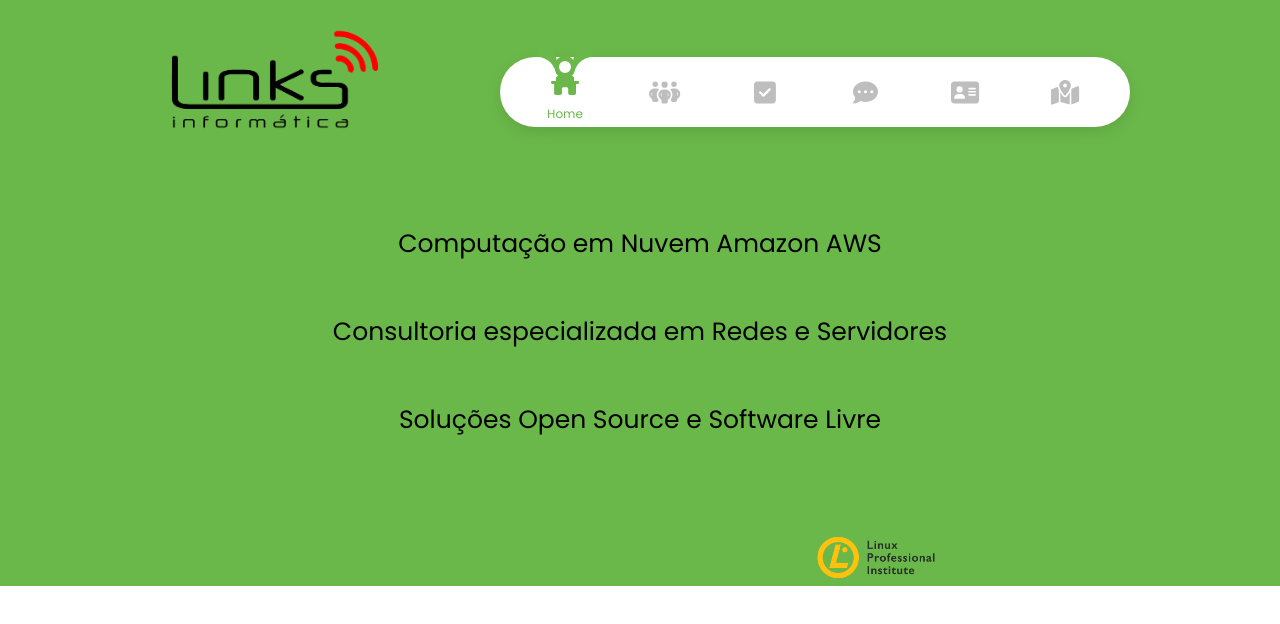
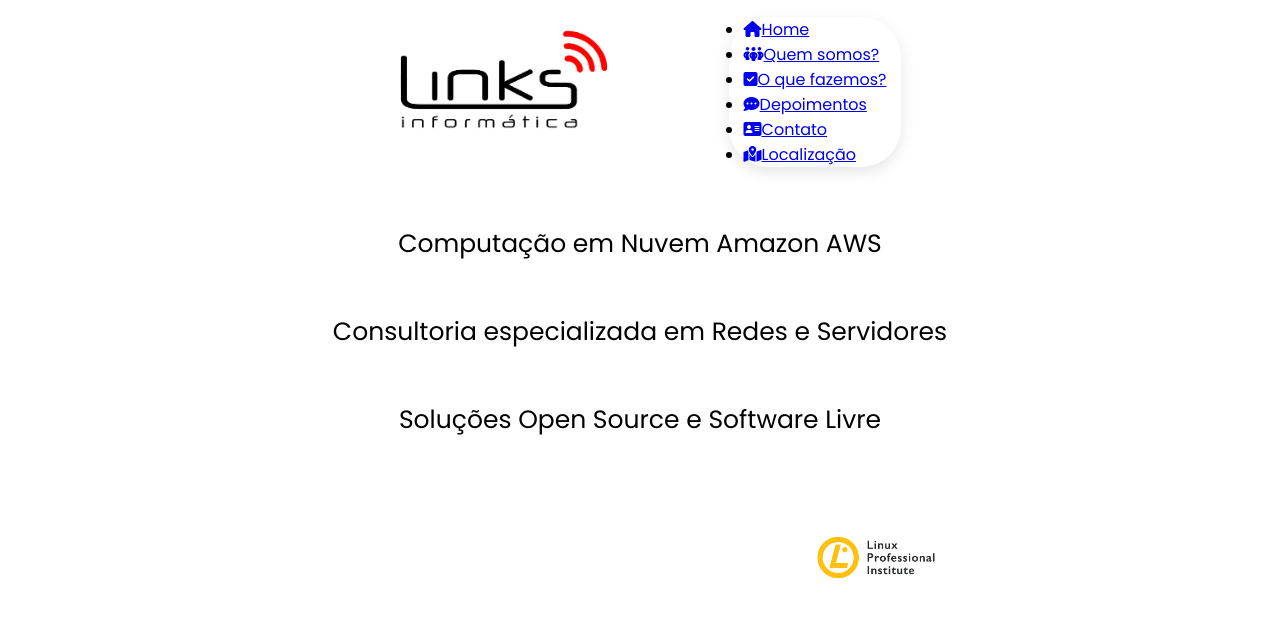
Before and after one commit to deivideguilherme/landing-page-links, a React (Vite) app: page / in a window 1280 px wide. Shown: the top 624 px of the page. Built offline with nearby package versions, Linux system fonts and the light colour scheme.

Commit message:
Recriado menu, utilizando map

```diff
--- a/index.html
+++ b/index.html
@@ -4,12 +4,24 @@
     <meta charset="UTF-8" />
     <link rel="icon" type="image/svg+xml" href="/vite.svg" />
     <meta name="viewport" content="width=device-width, initial-scale=1.0" />
+
+    <!-- Importação da fonte utilizada no projeto -->
     <link rel="preconnect" href="https://fonts.googleapis.com" />
     <link rel="preconnect" href="https://fonts.gstatic.com" crossorigin />
     <link
       href="https://fonts.googleapis.com/css2?family=Poppins:ital,wght@0,100;0,200;0,300;0,400;0,500;0,600;0,700;0,800;0,900;1,100;1,200;1,300;1,400;1,500;1,600;1,700;1,800;1,900&display=swap"
       rel="stylesheet"
     />
+
+    <!-- Importação dos icones do menu -->
+    <link
+      rel="stylesheet"
+      href="https://cdnjs.cloudflare.com/ajax/libs/font-awesome/6.6.0/css/all.min.css"
+      integrity="sha512-Kc323vGBEqzTmouAECnVceyQqyqdsSiqLQISBL29aUW4U/M7pSPA/gEUZQqv1cwx4OnYxTxve5UMg5GT6L4JJg=="
+      crossorigin="anonymous"
+      referrerpolicy="no-referrer"
+    />
+
     <title>Links Informática</title>
   </head>
   <body>
--- /dev/null
+++ b/src/components/MenuData-Navbar.js
@@ -0,0 +1,43 @@
+export const MenuData = [
+  {
+    title: "Home",
+    url: "#",
+    className: "nav-links",
+    icon: "fa-solid fa-house",
+  },
+
+  {
+    title: "Quem somos?",
+    url: "#",
+    className: "nav-links",
+    icon: "fa-solid fa-people-group",
+  },
+
+  {
+    title: "O que fazemos?",
+    url: "#",
+    className: "nav-links",
+    icon: "fa-solid fa-square-check",
+  },
+
+  {
+    title: "Depoimentos",
+    url: "#",
+    cName: "nav-links",
+    icon: "fa-solid fa-comment-dots",
+  },
+
+  {
+    title: "Contato",
+    url: "#",
+    className: "nav-links",
+    icon: "fa-solid fa-address-card",
+  },
+
+  {
+    title: "Localização",
+    url: "#",
+    className: "nav-links",
+    icon: "fa-solid fa-map-location-dot",
+  },
+];
--- a/src/main.jsx
+++ b/src/main.jsx
@@ -1,7 +1,7 @@
 import { StrictMode } from "react";
 import { createRoot } from "react-dom/client";
-import Index from "./pages/Index";
 import { GlobalStyles } from "./styles/GlobalStyles";
+import Index from "./pages/index";
 
 createRoot(document.getElementById("root")).render(
   <StrictMode>
--- a/src/pages/Index.jsx
+++ /dev/null
@@ -1,129 +0,0 @@
-import { useRef } from "react";
-
-//Importação componentes
-import {
-  ContainerMenu,
-  ContainerLogo,
-  ContainerHeader,
-  Home,
-  LinuxPro,
-} from "./styles";
-
-//Importação icones menu
-import { FontAwesomeIcon } from "@fortawesome/react-fontawesome";
-import { faHouse } from "@fortawesome/free-solid-svg-icons/faHouse";
-import { faPeopleGroup } from "@fortawesome/free-solid-svg-icons";
-import { faSquareCheck } from "@fortawesome/free-solid-svg-icons";
-import { faCommentDots } from "@fortawesome/free-solid-svg-icons";
-import { faAddressCard } from "@fortawesome/free-solid-svg-icons/faAddressCard";
-import { faMapLocationDot } from "@fortawesome/free-solid-svg-icons/faMapLocationDot";
-
-//Importação imagens
-import logoLinks from "../assets/logo-links.png";
-import logoLinuxPro from "../assets/logo-linux-professional-institute.png";
-// import cloudComputing from "../assets/computacao-em-nuvem.jpg";
-
-function Index() {
-  const menu = useRef();
-
-  function navBar() {
-    menu.forEach(menu, (index) => {
-      menu.addEventListener("click");
-    });
-  }
-
-  return (
-    <div
-      style={{
-        backgroundColor: "#6BB84A",
-        // backgroundImage: `url(${cloudComputing})`,
-        // backgroundRepeat: "no-repeat",
-        // backgroundSize: "cover",
-      }}
-    >
-      <ContainerHeader>
-        <ContainerLogo>
-          <img src={logoLinks} alt="logo-links-informática" />
-        </ContainerLogo>
-
-        <ContainerMenu>
-          <ul className="content">
-            <li className="list">
-              <a href="#" className="icone active" ref={menu} onClick={navBar}>
-                <FontAwesomeIcon icon={faHouse} className="awesome" />
-                <span className="text">Home</span>
-              </a>
-            </li>
-
-            <li className="list">
-              <a href="#" className="icone">
-                <FontAwesomeIcon icon={faPeopleGroup} className="awesome" />
-                <span className="text">Quem Somos?</span>
-              </a>
-            </li>
-
-            <li className="list">
-              <a href="#" className="icone">
-                <FontAwesomeIcon icon={faSquareCheck} className="awesome" />
-                <span className="text">O que fazemos?</span>
-              </a>
-            </li>
-
-            <li className="list">
-              <a href="#" className="icone">
-                <FontAwesomeIcon icon={faCommentDots} className="awesome" />
-                <span className="text">Depoimentos</span>
-              </a>
-            </li>
-
-            <li className="list">
-              <a href="#" className="icone">
-                <FontAwesomeIcon icon={faAddressCard} className="awesome" />
-                <span className="text">Contato</span>
-              </a>
-            </li>
-
-            <li className="list">
-              <a href="#" className="icone">
-                <FontAwesomeIcon icon={faMapLocationDot} className="awesome" />
-                <span className="text">Onde estamos?</span>
-              </a>
-            </li>
-            <span className="indicador"></span>
-          </ul>
-        </ContainerMenu>
-      </ContainerHeader>
-      <Home>
-        <p>Computação em Nuvem Amazon AWS</p>
-        <p>Consultoria especializada em Redes e Servidores</p>
-        <p>Soluções Open Source e Software Livre</p>
-
-        <LinuxPro>
-          <img src={logoLinuxPro} alt="logo-linux-professional-institute" />
-        </LinuxPro>
-      </Home>
-    </div>
-  );
-
-  //     {/* Nossas Soluções */}
-  //     <Services>
-  //       <Title />
-  //     </Services>
-
-  //     {/* Quem somos? */}
-  //     <Company>
-  //       <Title />
-  //     </Company>
-
-  //     {/* Fale Conosco */}
-  //     <Contact>
-  //       <Form></Form>
-  //     </Contact>
-
-  //     <Rodape>
-  //       <p>Powered By Deivide Guilherme</p>
-  //     </Rodape>
-  //   </div>
-}
-
-export default Index;
--- /dev/null
+++ b/src/pages/index.jsx
@@ -0,0 +1,73 @@
+//Importação componentes
+import { MenuData } from "../components/MenuData-Navbar";
+
+import {
+  ContainerMenu,
+  ContainerLogo,
+  ContainerHeader,
+  Home,
+  LinuxPro,
+} from "./styles";
+
+//Importação imagens
+import logoLinks from "../assets/logo-links.png";
+import logoLinuxPro from "../assets/logo-linux-professional-institute.png";
+// import cloudComputing from "../assets/computacao-em-nuvem.jpg";
+
+function Index() {
+  return (
+    <div>
+      <ContainerHeader>
+        <ContainerLogo>
+          <img src={logoLinks} alt="logo-links-informática" />
+        </ContainerLogo>
+
+        <ContainerMenu>
+          <ul>
+            {MenuData.map((item, index) => {
+              return (
+                <li key={index}>
+                  <a href={item.url} className={item.cName}>
+                    <i className={item.icon}></i>
+                    {item.title}
+                  </a>
+                </li>
+              );
+            })}
+          </ul>
+        </ContainerMenu>
+      </ContainerHeader>
+      <Home>
+        <p>Computação em Nuvem Amazon AWS</p>
+        <p>Consultoria especializada em Redes e Servidores</p>
+        <p>Soluções Open Source e Software Livre</p>
+
+        <LinuxPro>
+          <img src={logoLinuxPro} alt="logo-linux-professional-institute" />
+        </LinuxPro>
+      </Home>
+    </div>
+  );
+
+  //     {/* Nossas Soluções */}
+  //     <Services>
+  //       <Title />
+  //     </Services>
+
+  //     {/* Quem somos? */}
+  //     <Company>
+  //       <Title />
+  //     </Company>
+
+  //     {/* Fale Conosco */}
+  //     <Contact>
+  //       <Form></Form>
+  //     </Contact>
+
+  //     <Rodape>
+  //       <p>Powered By Deivide Guilherme</p>
+  //     </Rodape>
+  //   </div>
+}
+
+export default Index;
```
